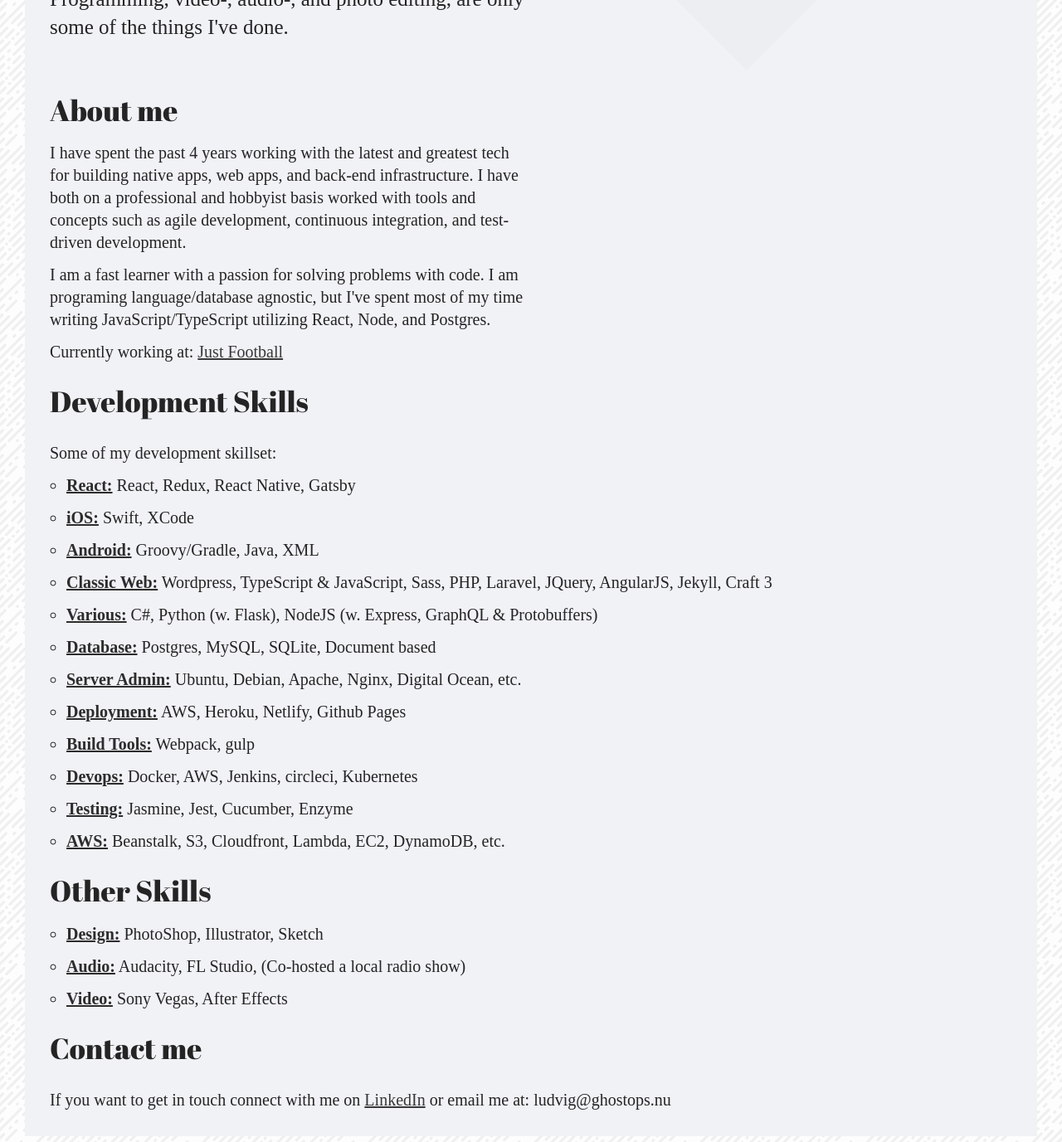
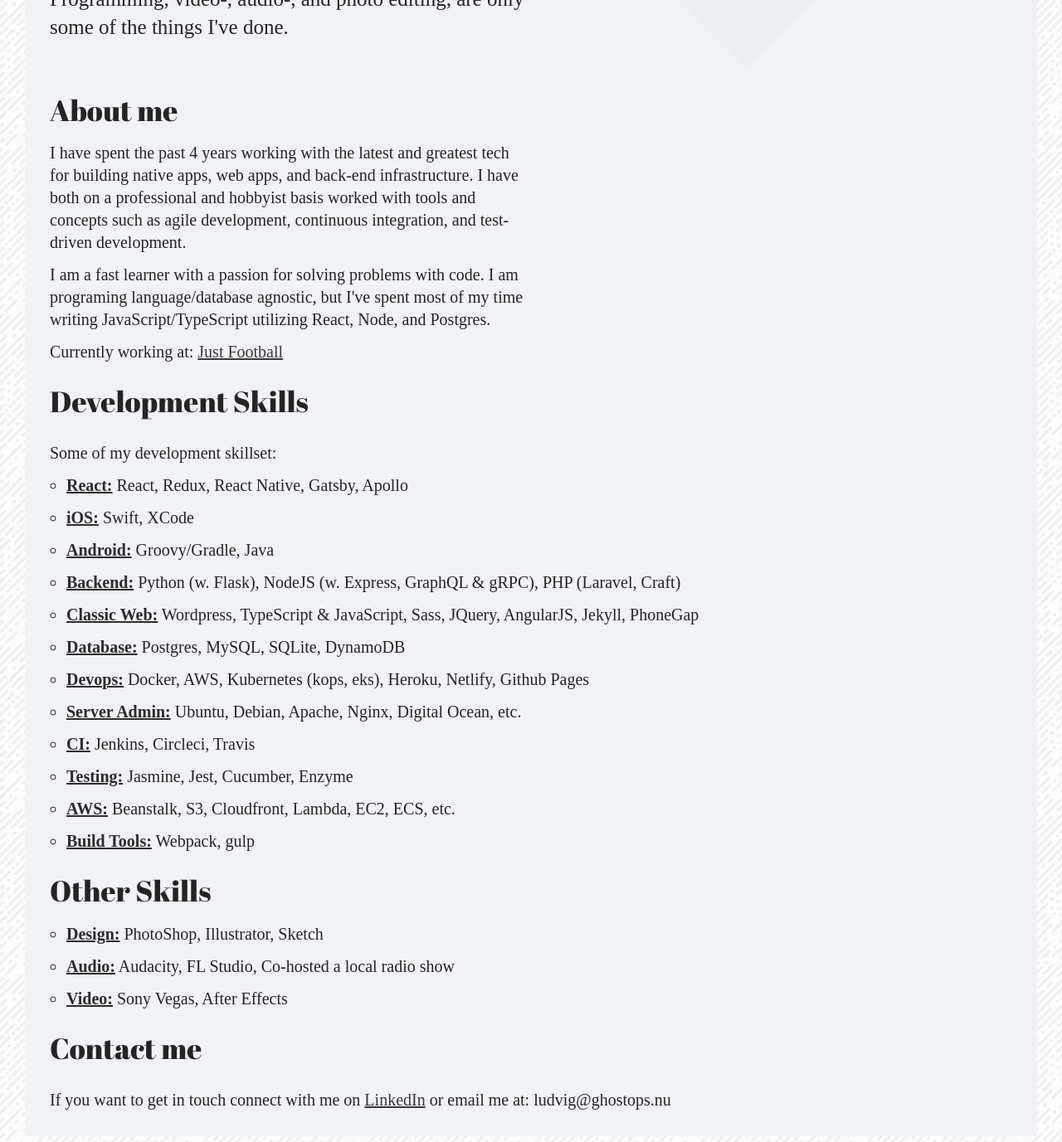
Before and after one commit to ghostops/ghostops.github.io, a Jekyll site: the page built from index.html, in a window 1280 px wide and 1400 px high, scrolled down 578 px. Shown: the top 1377 px of the window at 83% size. Built offline with Jekyll 4.4.1, drawn with Linux system fonts in a browser that asks for light colours; comment, search, counter and statistics services are not loaded.

Commit message:
skills update

```diff
--- a/index.html
+++ b/index.html
@@ -57,41 +57,40 @@ permalink: /
 
 		<ul class="skillList">
 			<li>
-				<strong>React:</strong> React, Redux, React Native, Gatsby
+				<strong>React:</strong> React, Redux, React Native, Gatsby, Apollo
 			</li>
 			<li>
 				<strong>iOS:</strong> Swift, XCode
 			</li>
 			<li>
-				<strong>Android:</strong> Groovy/Gradle, Java, XML
+				<strong>Android:</strong> Groovy/Gradle, Java
 			</li>
 			<li>
-				<strong>Classic Web:</strong> Wordpress, TypeScript &amp; JavaScript, Sass, PHP, Laravel, JQuery, AngularJS, Jekyll, Craft 3
-			</li>
-
-			<li>
-				<strong>Various:</strong> C#, Python (w. Flask), NodeJS (w. Express, GraphQL &amp; Protobuffers)
+				<strong>Backend:</strong> Python (w. Flask), NodeJS (w. Express, GraphQL &amp; gRPC), PHP (Laravel, Craft)
 			</li>
 			<li>
-				<strong>Database:</strong> Postgres, MySQL, SQLite, Document based
+				<strong>Classic Web:</strong> Wordpress, TypeScript &amp; JavaScript, Sass, JQuery, AngularJS, Jekyll, PhoneGap
+			</li>
+			<li>
+				<strong>Database:</strong> Postgres, MySQL, SQLite, DynamoDB
+			</li>
+			<li>
+				<strong>Devops:</strong> Docker, AWS, Kubernetes (kops, eks), Heroku, Netlify, Github Pages
 			</li>
 			<li>
 				<strong>Server Admin:</strong> Ubuntu, Debian, Apache, Nginx, Digital Ocean, etc.
 			</li>
 			<li>
-				<strong>Deployment:</strong> AWS, Heroku, Netlify, Github Pages
-			</li>
-			<li>
-				<strong>Build Tools:</strong> Webpack, gulp
-			</li>
-			<li>
-				<strong>Devops:</strong> Docker, AWS, Jenkins, circleci, Kubernetes
+				<strong>CI:</strong> Jenkins, Circleci, Travis
 			</li>
 			<li>
 				<strong>Testing:</strong> Jasmine, Jest, Cucumber, Enzyme
 			</li>
 			<li>
-				<strong>AWS:</strong> Beanstalk, S3, Cloudfront, Lambda, EC2, DynamoDB, etc.
+				<strong>AWS:</strong> Beanstalk, S3, Cloudfront, Lambda, EC2, ECS, etc.
+			</li>
+			<li>
+				<strong>Build Tools:</strong> Webpack, gulp
 			</li>
 		</ul>
 	</section>
@@ -104,7 +103,7 @@ permalink: /
 				<strong>Design:</strong> PhotoShop, Illustrator, Sketch
 			</li>
 			<li>
-				<strong>Audio:</strong> Audacity, FL Studio, (Co-hosted a local radio show)
+				<strong>Audio:</strong> Audacity, FL Studio, Co-hosted a local radio show
 			</li>
 			<li>
 				<strong>Video:</strong> Sony Vegas, After Effects
```
